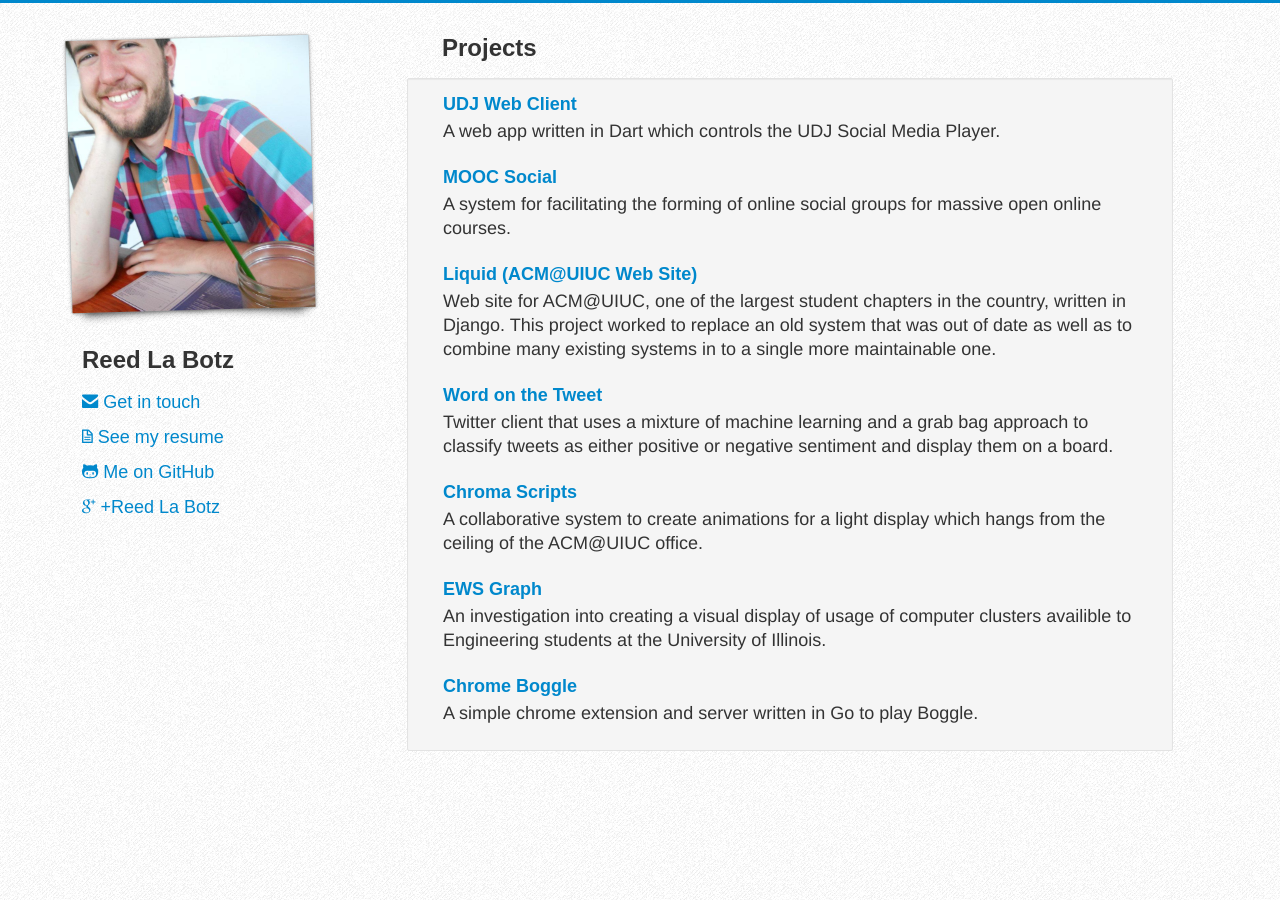
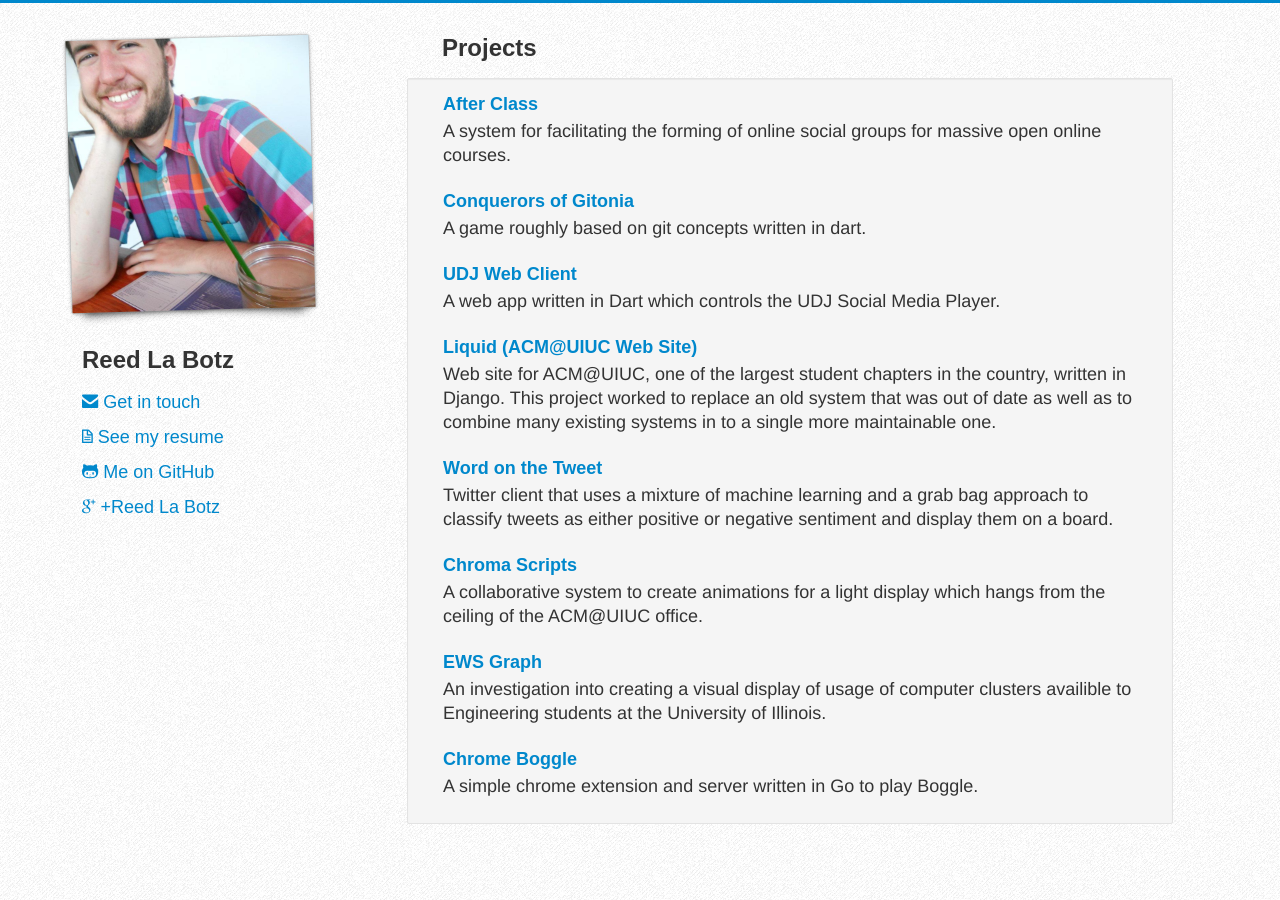
Before and after one commit to reedlabotz/reedlabotz.github.com, a Jekyll site: the page built from index.html, in a window 1280 px wide. Built offline with Jekyll 4.4.1, drawn with Linux system fonts in a browser that asks for light colours; some web fonts are replaced; Markdown is read by kramdown in place of the engine named in the settings.

Commit message:
Update projects
Rename MOOCSocial to After Class
Add Conquerors of Gitonia

```diff
--- a/index.html
+++ b/index.html
@@ -3,11 +3,14 @@ layout: default
 ---
 <h3>Projects</h3>
 <div class="well content-box">
+   <h4><a href="https://github.com/reedlabotz/AfterClass">After Class</a></h4>
+   <p>A system for facilitating the forming of online social groups for massive open online courses.</p>
+
+   <h4><a href="https://github.com/reedlabotz/game-off-2012">Conquerors of Gitonia</a></h4>
+   <p>A game roughly based on git concepts written in dart.</p>
+
    <h4><a href="https://github.com/reedlabotz/udj-webclient-dart">UDJ Web Client</a></h4>
    <p>A web app written in Dart which controls the UDJ Social Media Player.</p>
-
-   <h4><a href="https://github.com/reedlabotz/MOOCSocial">MOOC Social</a></h4>
-   <p>A system for facilitating the forming of online social groups for massive open online courses.</p>
 
    <h4><a href="https://github.com/reedlabotz/liquid">Liquid (ACM@UIUC Web Site)</a></h4>
    <p>Web site for ACM@UIUC, one of the largest student chapters in the country, written in Django. This project worked to replace an old system that was out of date as well as to combine many existing systems in to a single more maintainable one.</p>
```
